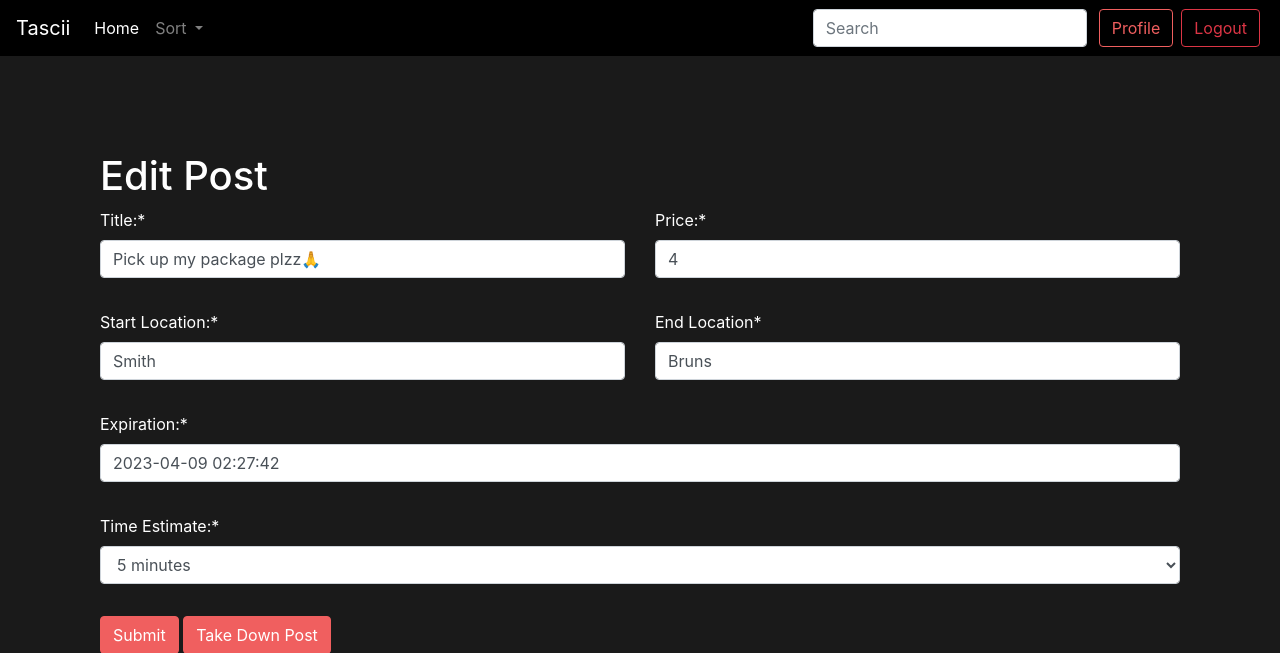
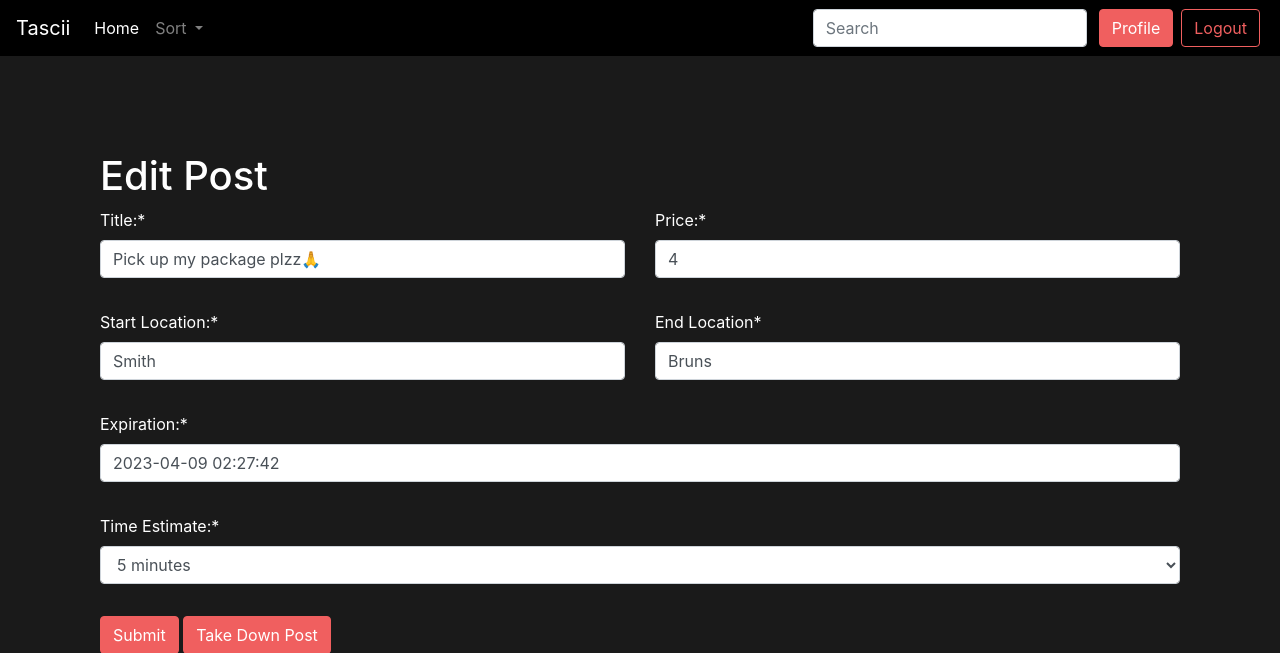
Before and after one commit to alexracape/tascii, a Django app: a page that uses tascii_prototype/templates/base.html in a window 1280 px wide. Shown: the top 653 px of the page. Run offline with Django 4.2, Linux system fonts and the light colour scheme; a user stored in the database is signed in; data comes from the database, SQL or seed files in the repository; some libraries are stand-ins or nearby versions.

Commit message:
Changed button colors

```diff
--- a/tascii_prototype/templates/base.html
+++ b/tascii_prototype/templates/base.html
@@ -59,8 +59,8 @@
        </script>
 
       {% if request.user.is_authenticated %}
-        <a class="btn btn-outline-primary mx-1" role="button" href="{% url 'profile' %}">Profile</a>
-        <a class="btn btn-outline-danger mx-1" role="button" href="{% url 'logout' %}">Logout</a>
+        <a class="btn btn-primary mx-1" role="button" href="{% url 'profile' %}">Profile</a>
+        <a class="btn btn-outline-primary mx-1" role="button" href="{% url 'logout' %}">Logout</a>
       {% else %}
         <a class="btn btn-outline-primary mx-1" role="button" href="{% url 'login' %}">Log In</a>
         <a class="btn btn-primary mx-1" role="button" href="{% url 'register' %}">Sign Up</a>
```
